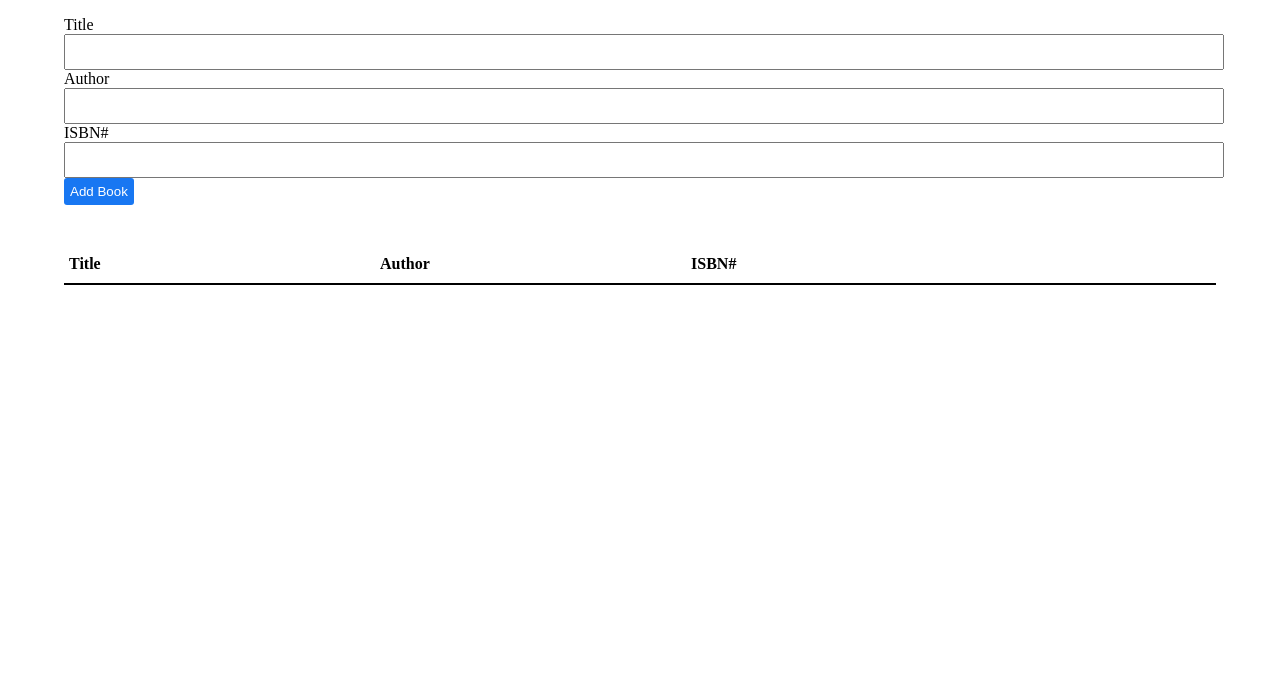
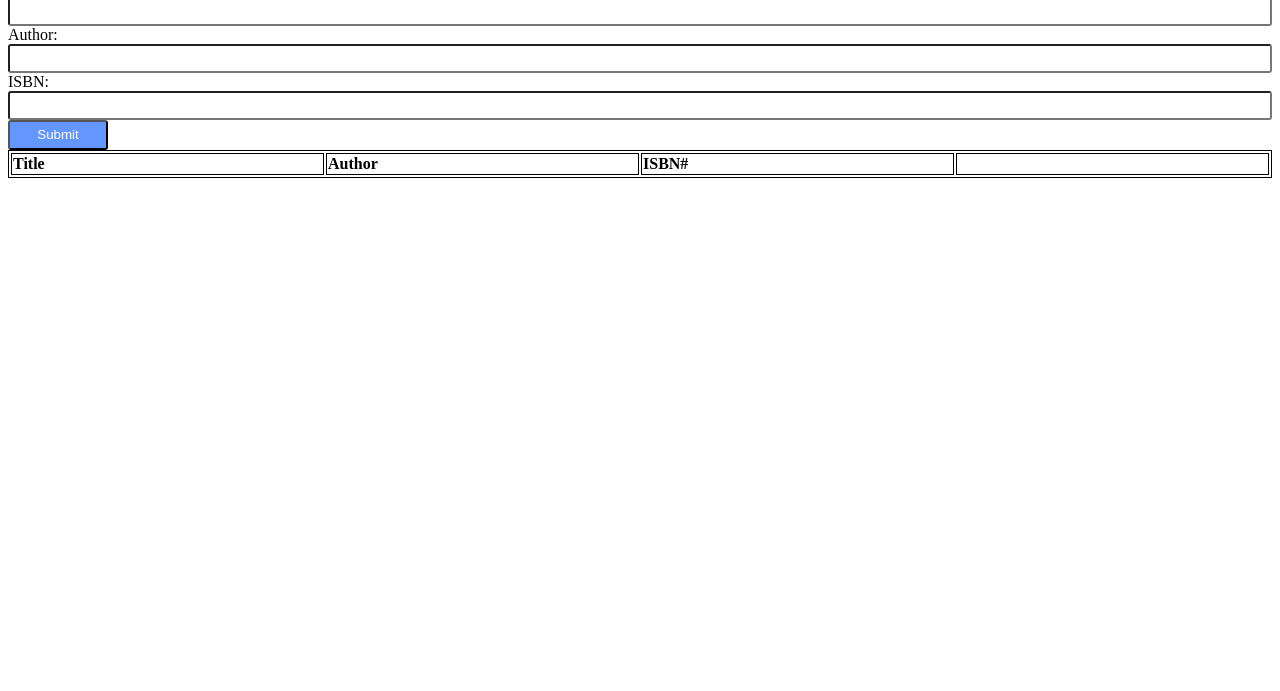
Before and after one commit to acciojob/book-list-smranjanmishra, a website: page main.html in a window 1280 px wide. Shown: the part 109-800 px from the top of the page. Drawn offline with Linux system fonts and the light colour scheme.

Commit message:
created a submission

```diff
--- a/main.html
+++ b/main.html
@@ -1,4 +1,3 @@
-
 <!DOCTYPE html>
 
 <html>
@@ -8,32 +7,39 @@
 </head>
 
 <body>
-	<!-- the entire body must be written by student -->
-	<h1 class="title">My<span>Book</span>List</h1>
+<h1>MyBookList</h1>
+
     <div class="form-group">
-		<form>
-			<div>Title</div>
-	<input type="text" value="" name="title" id="title">
-	<div>Author</div>
-	<input type="text" value="" name="author" id="author">
-	<div>ISBN#</div>
-	<input type="text" value="" name="isbn" id="isbn">
-	<button id="submit">Add Book</button>
+        <form id="bookForm">
+            <label for="title">Title:</label>
+            <input type="text" id="title" required>
+
+            <label for="author">Author:</label>
+            <input type="text" id="author" required>
+
+            <label for="isbn">ISBN:</label>
+            <input type="text" id="isbn" required>
+
+            <button type="button" id="submit" onclick="addBook()">Submit</button>
         </form>
     </div>
+
     <table class="table table-striped">
        <thead>
-			<tr class="border">
+            <tr>
                 <th>Title</th>
                 <th>Author</th>
                 <th>ISBN#</th>
-				<th></th>
+                <th> </th>
             </tr>
         </thead>
-			<tbody id="book-list">
+        <tbody id="book-list"></tbody>
+    </table>
 
-			</tbody>
-		</table>
+
+
+
+	<!-- the entire body must be written by student -->
     <script type="text/javascript" src="./script.js">
 </script>
 
--- a/script.js
+++ b/script.js
@@ -1,33 +1,28 @@
 //your JS code here. If required.
+const form = document.getElementById("bookForm") ;
+function addBook() {
+ var title = document.getElementById('title').value;
+ var author = document.getElementById('author').value;
+ var isbn = document.getElementById('isbn').value;
+ if (title && author && isbn) {
+     var tableBody = document.getElementById('book-list');
+     var newRow = tableBody.insertRow();
 
-document.getElementById("submit").addEventListener("click", function(event) {
-      event.preventDefault();
-      addBookToList();
-    });
-let tbody=document.getElementById("book-list");
-function addBookToList(){
-	let row=tbody.insertRow();
-	tbody.append(row);
-	let td1=row.insertCell(0);
-	td1.innerText=document.getElementById("title").value;
-	let td2=row.insertCell(1);
-	td2.innerText=document.getElementById("author").value;
-	let td3=row.insertCell(2);
-	td3.innerText=document.getElementById("isbn").value;
-	let td4=row.insertCell(3);
-	let newBtn = document.createElement('button');
-	newBtn.className="delete";
-    newBtn.innerText = 'X';
-	row.append(td1);
-	row.append(td2);
-	row.append(td3);
-	row.append(td4);
-	td4.append(newBtn);
+     var cell1 = newRow.insertCell(0);
+     var cell2 = newRow.insertCell(1);
+     var cell3 = newRow.insertCell(2);
+     var cell4 = newRow.insertCell(3);
 
-	var deleteButtons = document.getElementsByClassName("delete");
-      for (var i = 0; i < deleteButtons.length; i++) {
-        deleteButtons[i].addEventListener("click", function(event) {
-          event.target.parentNode.parentNode.remove();
-        });
-      }
+     cell1.innerHTML = title;
+     cell2.innerHTML = author;
+     cell3.innerHTML = isbn;
+     cell4.innerHTML = '<span class="delete" onclick="deleteRow(this)">X</span>';
+
+	 form.reset() ;
+ }
 }
+
+ function deleteRow(element) {
+     var row = element.parentNode.parentNode;
+     row.parentNode.removeChild(row);
+ }
--- a/styles.css
+++ b/styles.css
@@ -1,53 +1,43 @@
-/*  your css code here. If applicable */
+
+/* /*  your css code here. If applicable */
 body{
-	width:90%;
-	margin:auto;
+	display : flex ;
+	flex-direction : column ;
 }
-.title{
-	font-size:50px;
-	text-align:center;
+#bookForm{
+	display : flex ;
+	flex-direction : column ;
 }
-span{
-	color:blue;
+
+input{
+	border-radius : 3px ;
+	padding : 5px ;
 }
-input{
-	height:30px;
-	width:100%;
+button{
+	background-color : rgb(100,150, 255);
+	color : white ;
+	width : 100px ;
+	height : 30px;
+	border-radius : 3px ;
 }
-#submit{
-	background-color:#1877F2;
-	color:white;
-	padding:6px;
-	border-radius:3px;
-	border:0px;
+.table{
+	width : 100% ;
 }
-button:hover{
-	cursor:pointer;
+ table , th , td {
+		border : 1px solid black ;
+ }
+td,th {
+	width : 100px;
 }
-table{
-	margin-top:40px;
-	width:100%;
-	border-collapse:collapse;
+
+thead th{
+	text-align : left;
 }
-tr{
-	border-bottom:2px solid #B0B0B0;
+
+.delete {
+    cursor : pointer;
+    color : red;
 }
-tr.border{
-	border-bottom:2px solid black;
+span {
+	color : white ;
 }
-tr{
-	background-color:#F8F8F8;
-}
-th{
-	background-color:white;
-	width:27%;
-	text-align:left;
-}
-td,th{
-	padding:10px 5px;
-}
-.delete{
-	background-color:red;
-	border:none;
-	padding:2px;
-}
```
Lines whose indentation alone changed are shown as unchanged.
